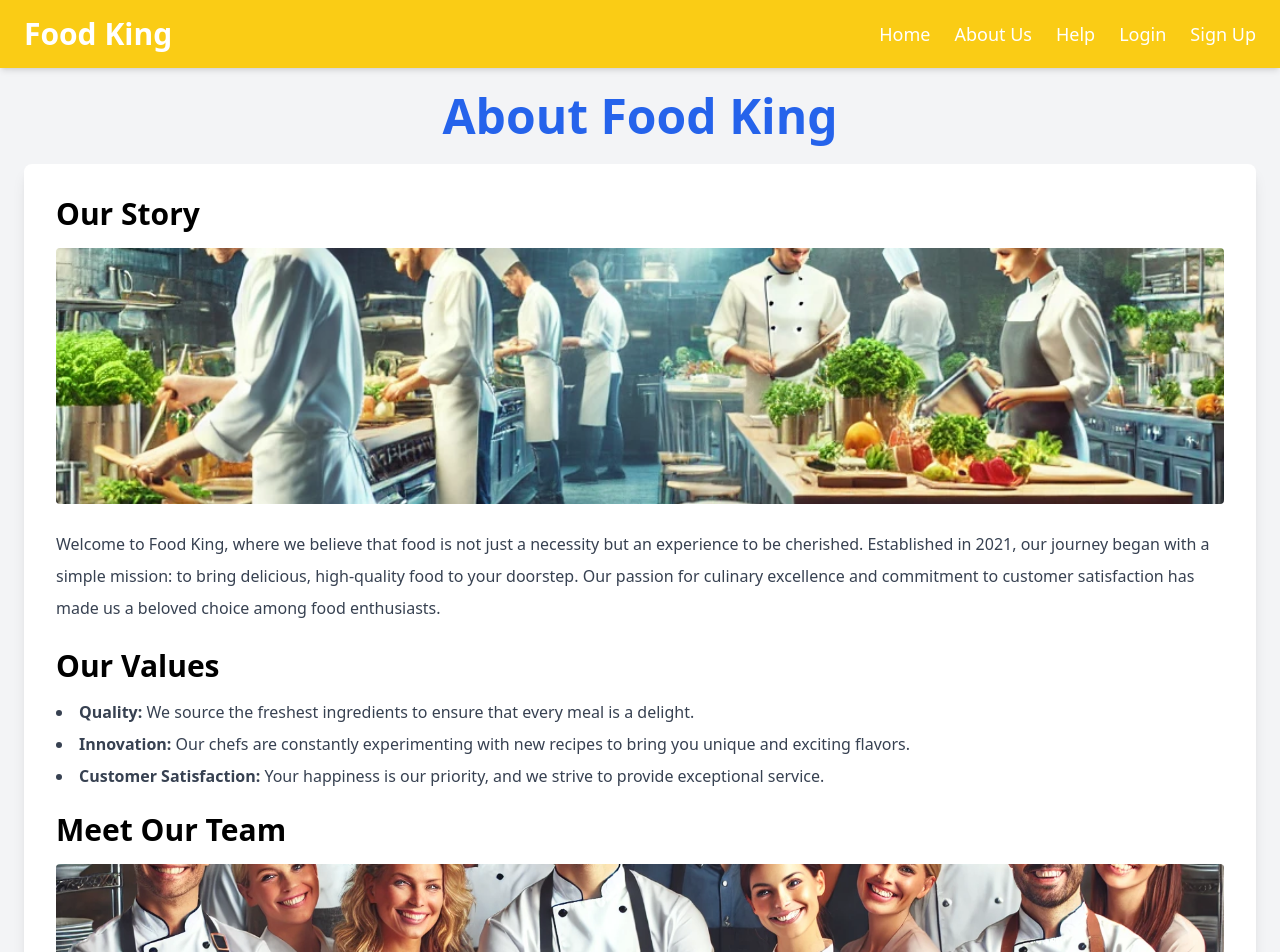
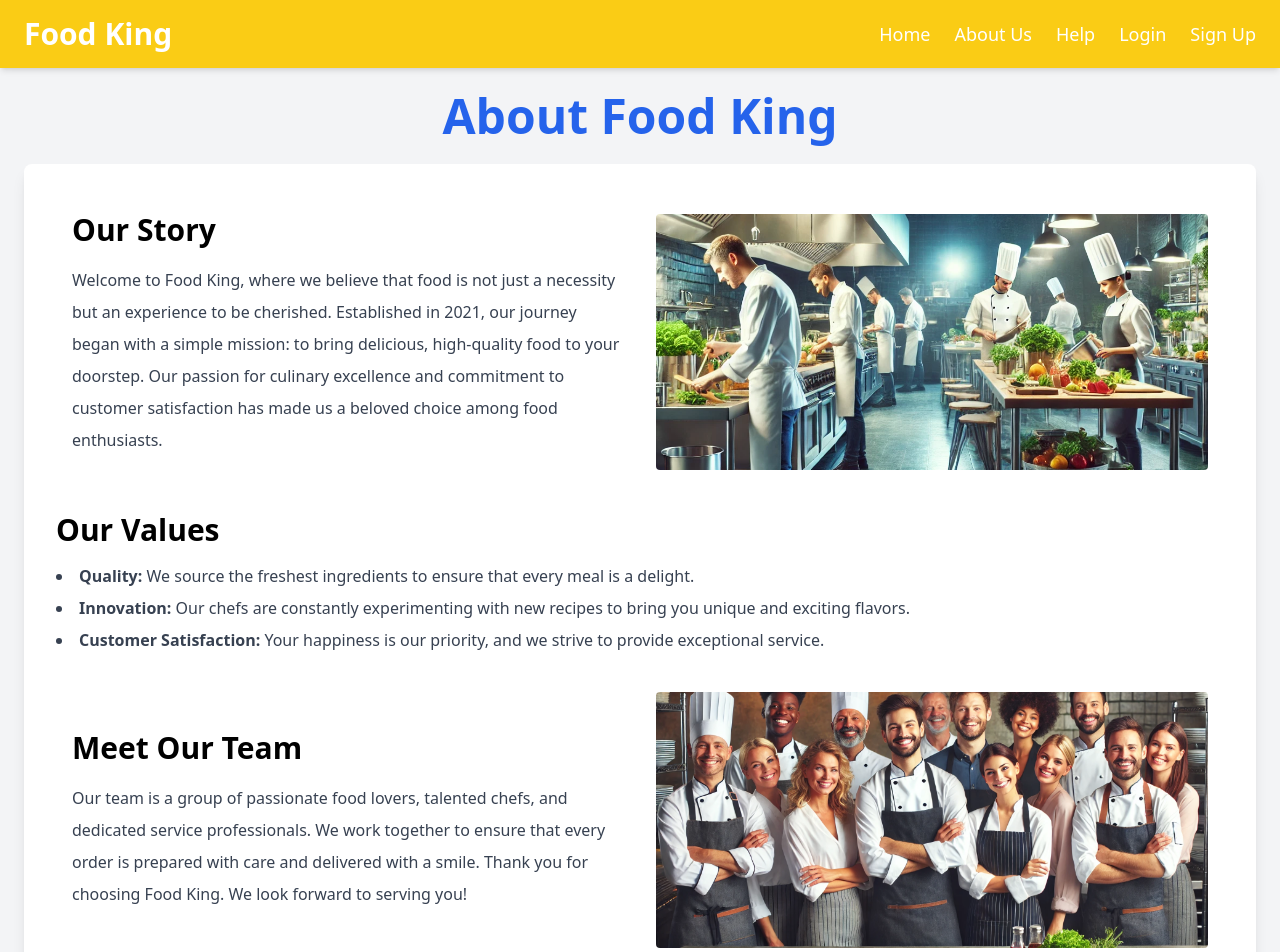
Before and after one commit to Narasimha9271/Food-King, a React (Vite) app: page /about in a window 1280 px wide. Shown: the top 952 px of the page. Built offline with nearby package versions, Linux system fonts and the light colour scheme; no server answers; sample sign-in values are in the browser's storage; the HTML template or start-up script is replaced by a standard one.

Commit message:
css modified && protecting logic

```diff
--- a/src/App.jsx
+++ b/src/App.jsx
@@ -22,7 +22,13 @@ const App = () => {
                 setSelectedLanguage={setSelectedLanguage}
             />
             <Routes>
-                <Route path="/" element={<Home />} />
+                <Route
+                    element={
+                        <ProtectedRoute isAuthenticated={isAuthenticated} />
+                    }
+                >
+                    <Route path="/" element={<Home />} />
+                </Route>
                 <Route path="/help" element={<Help />} />
                 <Route
                     path="/login"
--- a/src/components/About.jsx
+++ b/src/components/About.jsx
@@ -14,18 +14,25 @@ const About = ({ selectedLanguage }) => {
                 </h1>
 
                 <div className="bg-white rounded-lg shadow-lg p-8">
+                    <div className="flex flex-col md:flex-row items-center mb-6">
+                        <div className="md:w-1/2 p-4">
                             <h2 className="text-3xl font-semibold mb-4">
                                 {lang.story}
                             </h2>
+                            <p className="text-gray-700 leading-loose mb-4">
+                                {lang.desc1}
+                            </p>
+                        </div>
+                        <div className="md:w-1/2 p-4">
                             <img
                                 src={pic1}
                                 alt="Our Story"
-                        className="w-full h-64 object-cover rounded mb-6"
+                                className="w-full h-auto object-cover rounded max-h-64"
                             />
-                    <p className="text-gray-700 leading-loose mb-6">
-                        {lang.desc1}
-                    </p>
+                        </div>
+                    </div>
 
+                    <div className="mb-6">
                         <h2 className="text-3xl font-semibold mb-4">
                             {lang.title2}
                         </h2>
@@ -40,16 +47,25 @@ const About = ({ selectedLanguage }) => {
                                 <strong>{lang.cust}:</strong> {lang.desc4}
                             </li>
                         </ul>
+                    </div>
 
+                    <div className="flex flex-col md:flex-row items-center">
+                        <div className="md:w-1/2 p-4">
                             <h2 className="text-3xl font-semibold mb-4">
                                 {lang.title3}
                             </h2>
+                            <p className="text-gray-700 leading-loose">
+                                {lang.desc5}
+                            </p>
+                        </div>
+                        <div className="md:w-1/2 p-4">
                             <img
                                 src={pic2}
                                 alt="Our Team"
-                        className="w-full h-64 object-cover rounded mb-6"
+                                className="w-full h-auto object-cover rounded max-h-64"
                             />
-                    <p className="text-gray-700 leading-loose">{lang.desc5}</p>
+                        </div>
+                    </div>
                 </div>
             </div>
         </div>
--- a/src/components/Header.jsx
+++ b/src/components/Header.jsx
@@ -61,7 +61,7 @@ const Header = ({
                             <select
                                 value={selectedLanguage}
                                 onChange={handleLanguageChange}
-                                className="bg-yellow-500 text-white border-none outline-none py-2 px-4 rounded"
+                                className="bg-yellow-500 text-white border-none outline-none py-2 px-2 rounded"
                             >
                                 <option value="en">English</option>
                                 <option value="tl">Telugu</option>
--- a/src/components/Help.jsx
+++ b/src/components/Help.jsx
@@ -8,7 +8,10 @@ const Help = () => {
 
     return (
         <>
-            <div className="text-5xl font-semibold ml-72 mt-10">FAQ</div>
+            <div className="text-3xl md:text-5xl font-semibold ml-4 md:ml-72 mt-10">
+                FAQ
+            </div>
+
             <div className="max-w-3xl mx-auto mt-8">
                 {data.map((item, index) => (
                     <AccordionItem
--- a/src/components/Login.jsx
+++ b/src/components/Login.jsx
@@ -20,7 +20,7 @@ const Login = ({ setIsAuthenticated }) => {
         signInWithEmailAndPassword(auth, email, password)
             .then((userCredential) => {
                 setIsAuthenticated(true);
-                navigate("/about");
+                navigate("/");
             })
             .catch((error) => {
                 console.error("Error signing in: ", error);
@@ -32,7 +32,7 @@ const Login = ({ setIsAuthenticated }) => {
         signInWithPopup(auth, googleProvider)
             .then((result) => {
                 setIsAuthenticated(true);
-                navigate("/about");
+                navigate("/");
             })
             .catch((error) => {
                 console.error("Error signing in with Google: ", error);
@@ -43,7 +43,9 @@ const Login = ({ setIsAuthenticated }) => {
     return (
         <div className="min-h-screen flex items-center justify-center bg-gray-100">
             <div className="bg-white p-8 rounded shadow-md w-96">
-                <h1 className="text-2xl font-bold mb-6 text-center">Login</h1>
+                <h1 className="text-3xl font-bold mb-6 text-center text-gray-800">
+                    Login
+                </h1>
                 <form onSubmit={handleSubmit}>
                     <div className="mb-4">
                         <label className="block text-gray-700 mb-2">
@@ -51,7 +53,7 @@ const Login = ({ setIsAuthenticated }) => {
                         </label>
                         <input
                             type="email"
-                            className="w-full p-2 border border-gray-300 rounded"
+                            className="w-full p-2 border border-gray-300 rounded focus:outline-none focus:ring-2 focus:ring-blue-400"
                             value={email}
                             onChange={(e) => setEmail(e.target.value)}
                             required
@@ -63,7 +65,7 @@ const Login = ({ setIsAuthenticated }) => {
                         </label>
                         <input
                             type="password"
-                            className="w-full p-2 border border-gray-300 rounded"
+                            className="w-full p-2 border border-gray-300 rounded focus:outline-none focus:ring-2 focus:ring-blue-400"
                             value={password}
                             onChange={(e) => setPassword(e.target.value)}
                             required
@@ -71,14 +73,14 @@ const Login = ({ setIsAuthenticated }) => {
                     </div>
                     <button
                         type="submit"
-                        className="w-full bg-blue-500 text-white p-2 rounded hover:bg-blue-600 mb-4"
+                        className="w-full bg-blue-500 text-white p-2 rounded hover:bg-blue-600 mb-4 transition-colors duration-300"
                     >
                         Login
                     </button>
                 </form>
                 <button
                     onClick={handleGoogleSignIn}
-                    className="flex items-center justify-center w-full p-2 border border-gray-300 rounded bg-white hover:bg-gray-100"
+                    className="flex items-center justify-center w-full p-2 border border-gray-300 rounded bg-white hover:bg-gray-100 transition-colors duration-300"
                 >
                     <img
                         src="https://developers.google.com/identity/images/g-logo.png"
@@ -90,14 +92,25 @@ const Login = ({ setIsAuthenticated }) => {
                     </span>
                 </button>
                 <div>
-                    <p className="text-sm my-3 ml-16">
+                    <p className="text-sm my-3 text-center">
                         Not logged in?{" "}
                         <Link
                             className="text-blue-500 cursor-pointer hover:underline"
                             to="/signup"
                         >
-                            Go to Sign Up{" "}
+                            Go to Sign Up
                         </Link>
+                    </p>
+                </div>
+                <div className="mt-6 bg-gray-100 p-4 rounded shadow-inner">
+                    <h2 className="text-lg font-bold mb-2 text-center">
+                        Test Credentials
+                    </h2>
+                    <p className="text-gray-700 mb-1">
+                        <strong>Email:</strong> test@gmail.com
+                    </p>
+                    <p className="text-gray-700">
+                        <strong>Password:</strong> #Test123
                     </p>
                 </div>
             </div>
```
Lines whose indentation alone changed are shown as unchanged.
